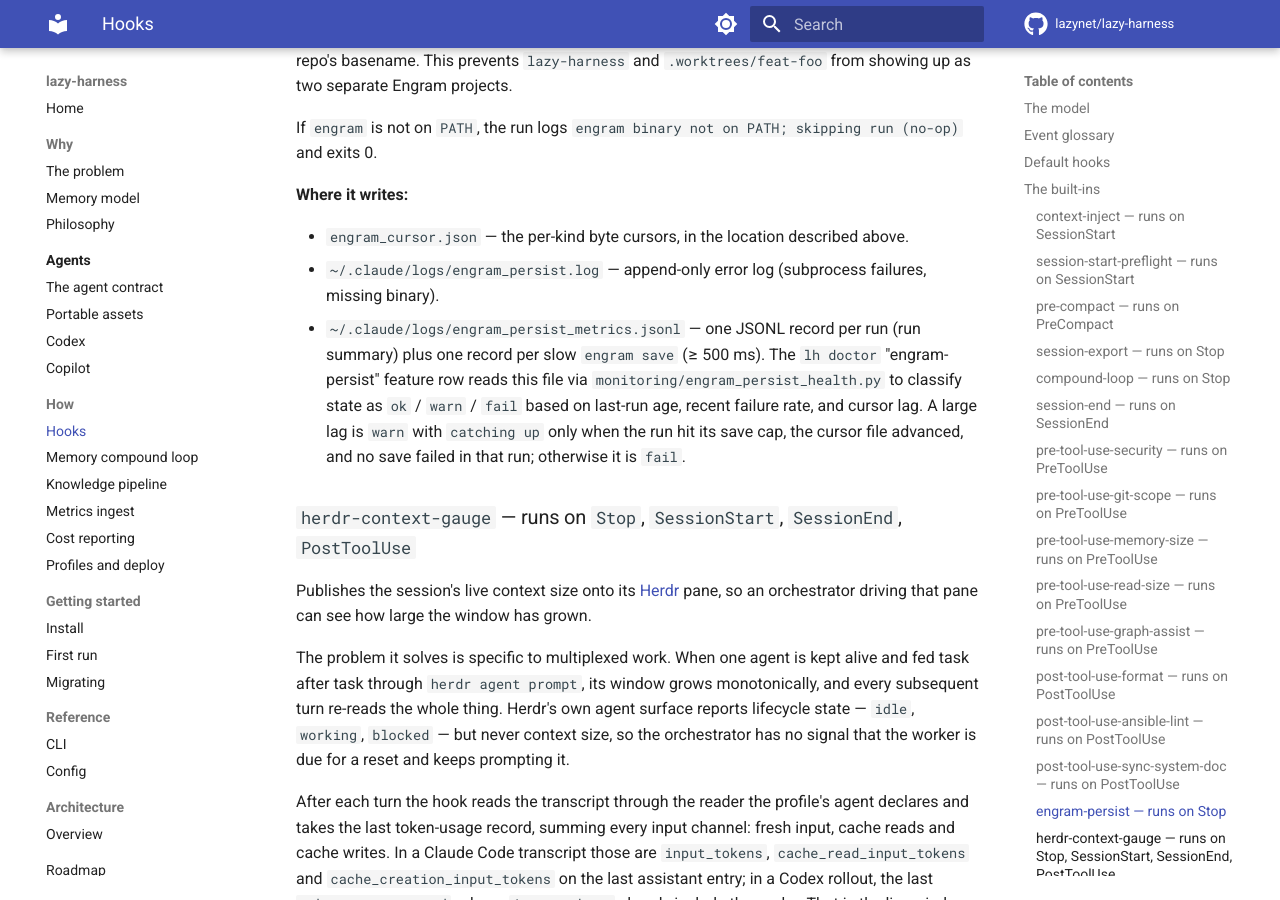
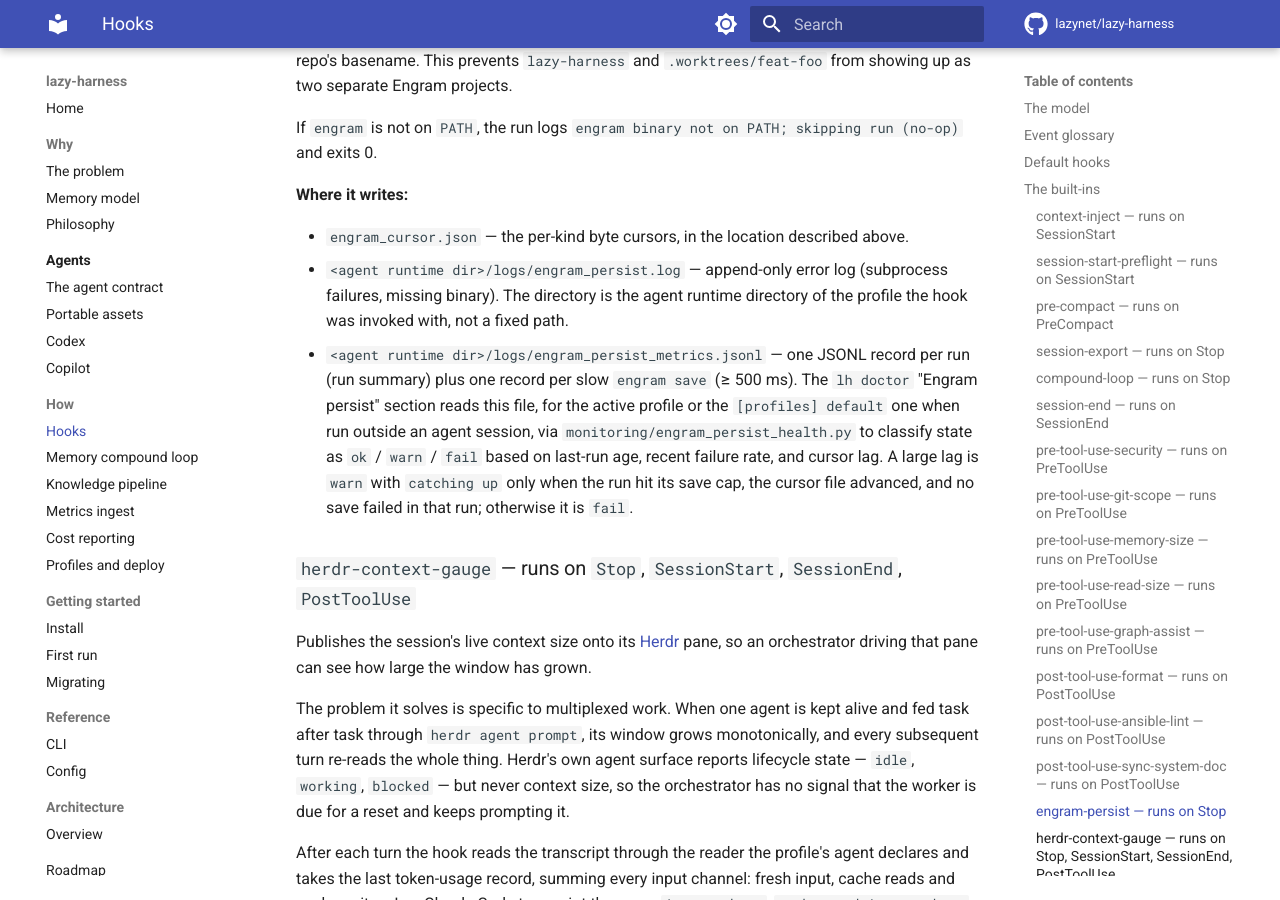
Before and after one commit to lazynet/lazy-harness, an MkDocs documentation site: the page built from docs/how/hooks.md, in a window 1280 px wide and 900 px high, scrolled down 24113 px. Built offline with MkDocs 1.6.1 and Material for MkDocs 9.7.7, drawn with Linux system fonts in a browser that asks for light colours; comment, search, counter and statistics services are not loaded.

Commit message:
docs: say engram-persist logs live in the hook profile's runtime dir

```diff
--- a/docs/how/hooks.md
+++ b/docs/how/hooks.md
@@ -596,8 +596,8 @@
 **Where it writes:**
 
 - `engram_cursor.json` — the per-kind byte cursors, in the location described above.
-- `~/.claude/logs/engram_persist.log` — append-only error log (subprocess failures, missing binary).
-- `~/.claude/logs/engram_persist_metrics.jsonl` — one JSONL record per run (run summary) plus one record per slow `engram save` (≥ 500 ms). The `lh doctor` "engram-persist" feature row reads this file via `monitoring/engram_persist_health.py` to classify state as `ok` / `warn` / `fail` based on last-run age, recent failure rate, and cursor lag. A large lag is `warn` with `catching up` only when the run hit its save cap, the cursor file advanced, and no save failed in that run; otherwise it is `fail`.
+- `<agent runtime dir>/logs/engram_persist.log` — append-only error log (subprocess failures, missing binary). The directory is the agent runtime directory of the profile the hook was invoked with, not a fixed path.
+- `<agent runtime dir>/logs/engram_persist_metrics.jsonl` — one JSONL record per run (run summary) plus one record per slow `engram save` (≥ 500 ms). The `lh doctor` "Engram persist" section reads this file, for the active profile or the `[profiles] default` one when run outside an agent session, via `monitoring/engram_persist_health.py` to classify state as `ok` / `warn` / `fail` based on last-run age, recent failure rate, and cursor lag. A large lag is `warn` with `catching up` only when the run hit its save cap, the cursor file advanced, and no save failed in that run; otherwise it is `fail`.
 
 ### `herdr-context-gauge` — runs on `Stop`, `SessionStart`, `SessionEnd`, `PostToolUse`
 
```
Also changed, not shown: docs/how/knowledge-pipeline.md (+2 -2 lines), docs/reference/cli.md (+2 -2 lines).
